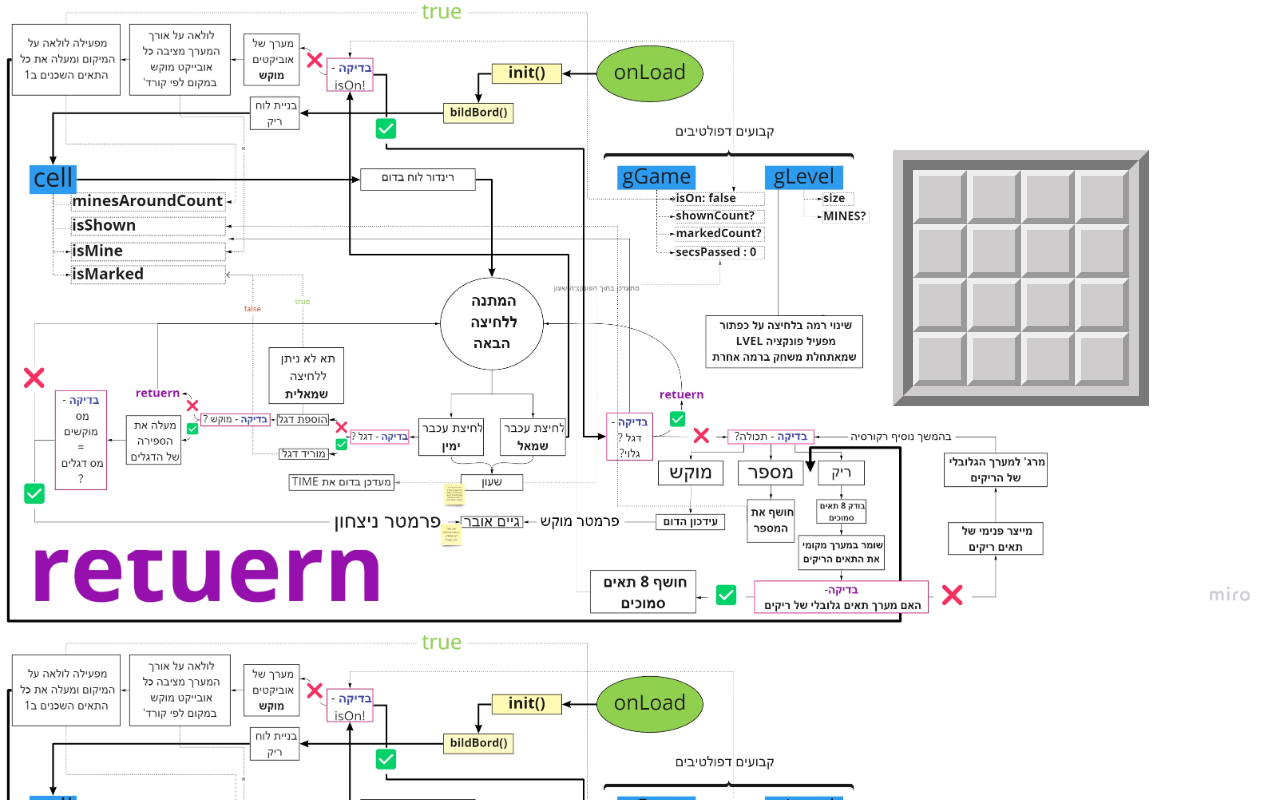
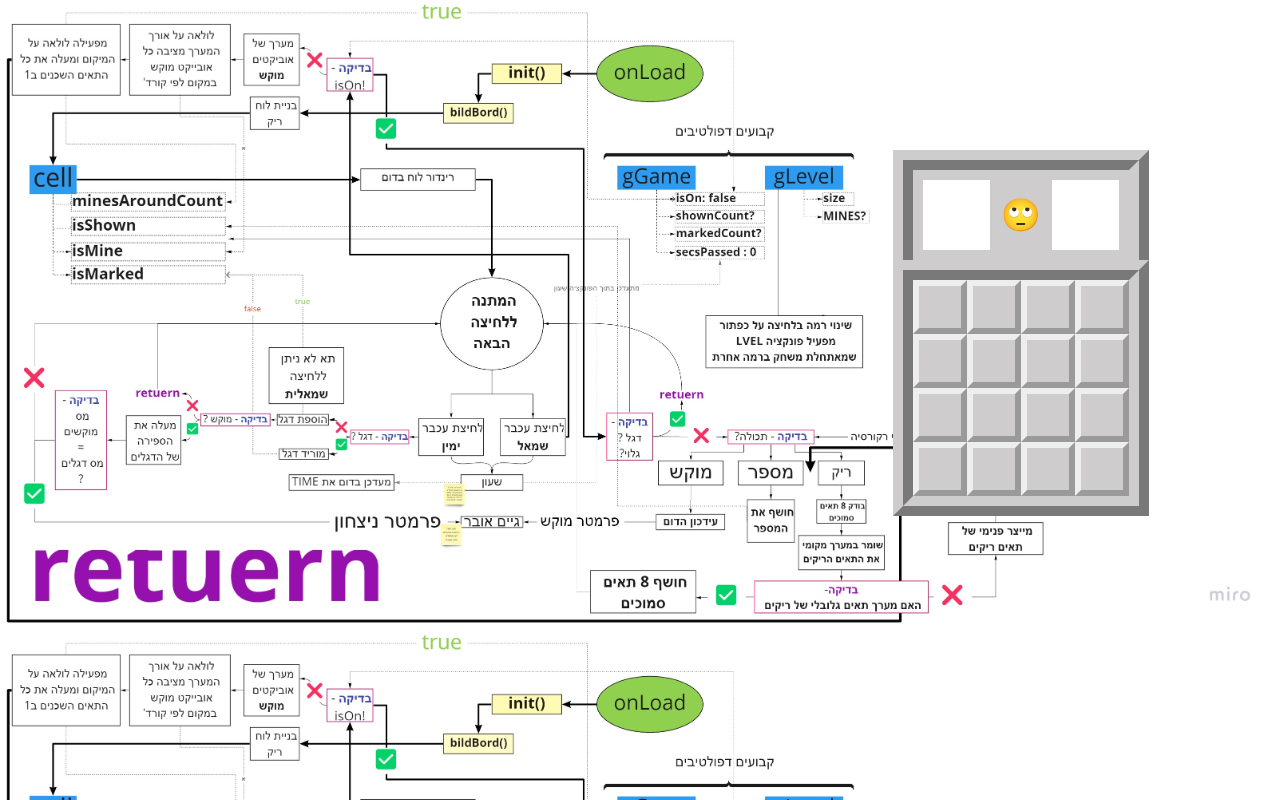
Before and after one commit to Halell/minesweeper-, a plain HTML site: page index.html in a window 1280 px wide. Drawn offline with Linux system fonts and the light colour scheme.

Commit message:
2 upload

```diff
--- a/css/main.css
+++ b/css/main.css
@@ -1,16 +1,60 @@
 
 body{
-    background-image: url('images/1.jpg');
+    /* background-image: url('/images/1.jpg'); */
     background-size: cover;
     text-align: right;
+    display: block;
 }
-
-
-.game{
-
+.displys{
     border-spacing:0px;
     margin-left: 70%;
     margin-top: 150px;
+    border: 20px solid rgb(206, 204, 204);
+    border-style:ridge;
+    border-bottom: none;
+}
+
+.timer{
+    width: 65px;
+    height: 60px;
+    border: 10px solid rgb(206, 204, 204);
+    border-bottom: 10px solid rgb(206, 204, 204);
+    font-family: digits-d;
+    text-align: center;
+    font-size: 40px;
+}
+.buten{
+    text-align: center;
+    font-size: xx-large;
+    background-color: rgb(206, 204, 204);
+    width: 40px;
+    height: 30px;
+    border-top: 25px solid rgb(206, 204, 204);
+    border-bottom: 25px solid rgb(206, 204, 204);
+}
+
+.mine{
+    font-size: 40px;
+    text-align: center;
+    width: 65px;
+    height: 60px;
+    border: 10px solid rgb(206, 204, 204);
+    border-bottom: 10px solid rgb(206, 204, 204);
+    font-family: digits-d;
+
+}
+
+/* .displys td{
+    width: 106px;
+    height: 60px;
+    background-color: rgb(206, 204, 204);
+    border-spacing: 0;
+} */
+
+.game{
+    border-spacing:0px;
+    margin-left: 70%;
+    /* margin-top: 150px; */
     border: 20px solid rgb(206, 204, 204);
     border-style:ridge;
 }
@@ -45,3 +89,8 @@ body{
     font-family: 'mine-sweeper';
     src:url(font/mine-sweeper.otf);
   }
+
+  @font-face {
+    font-family: 'digits-d';
+    src:url(font/digits-d.otf);
+  }
--- a/index.html
+++ b/index.html
@@ -10,6 +10,16 @@
 </head>
 
 <body onload="init()" style="background-image: url('images/1.jpg');">
+    <table class="displys">
+        <tbody>
+            <tr>
+                <td class="timer"></td>
+                <td class="buten">🙄</td>
+                <td class="mine"></td>
+            </tr>
+        </tbody>
+    </table>
+
     <table class="game" oncontextmenu="return false;">
         <tbody class="game-board">
         </tbody>
```
Also changed, not shown: css/font/digits-d.otf (added), js/game.js (line endings or trailing spaces).
